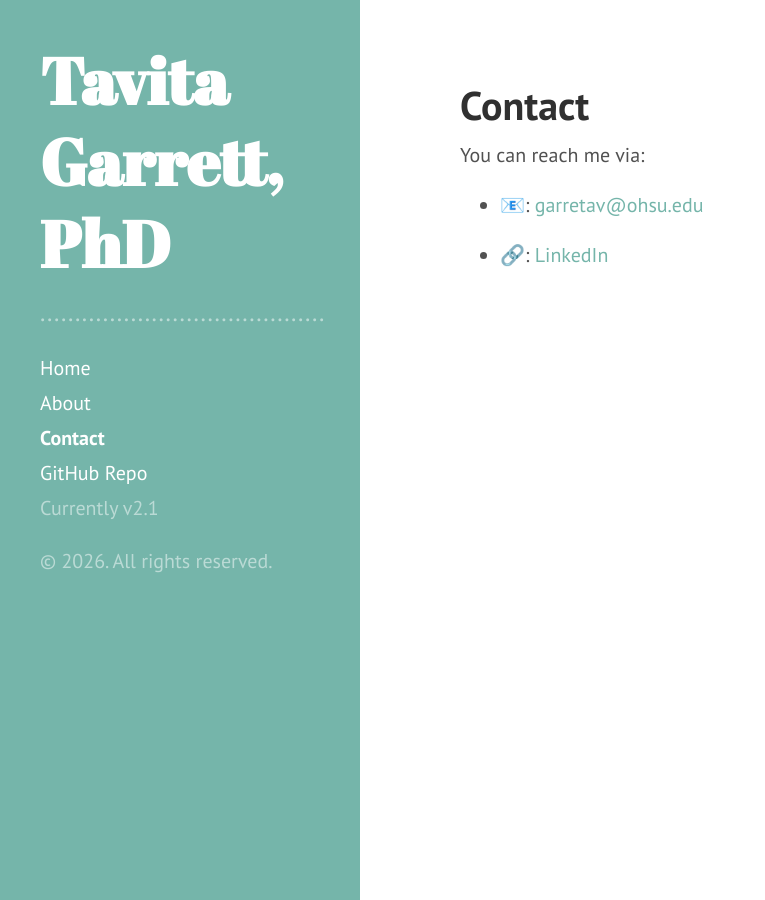
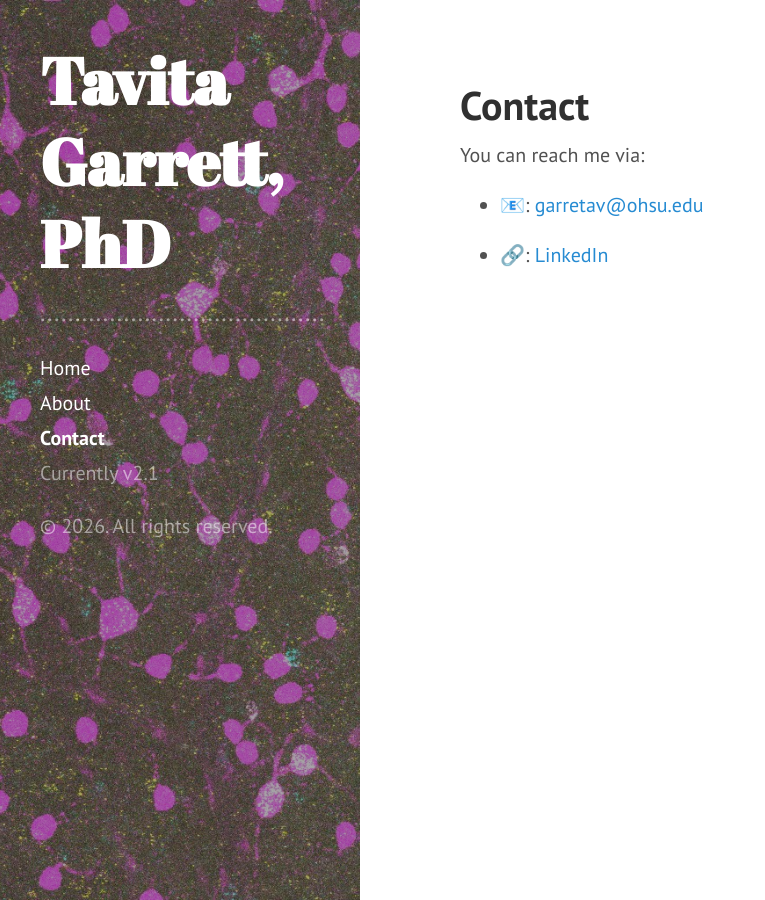
Before and after one commit to tavitag/tavitag.github.io, a Jekyll site: the page built from contact.md, in a window 1280 px wide. Shown: the whole page, without its empty margins (0-765 px from the left). Built offline with Jekyll 4.4.1, drawn with Linux system fonts in a browser that asks for light colours.

Commit message:
sidebar background

```diff
--- a/_includes/sidebar.html
+++ b/_includes/sidebar.html
@@ -27,7 +27,7 @@
       {% endfor %}
 
 
-      <a class="sidebar-nav-item" href="{{ site.github.repo }}">GitHub Repo</a>
+
       <span class="sidebar-nav-item">Currently v{{ site.version }}</span>
     </nav>
 
--- a/_layouts/default.html
+++ b/_layouts/default.html
@@ -3,7 +3,7 @@
 
   {% include head.html %}
 
-  <body class="theme-base-0c">
+  <body class="theme-base-bg">
 
     {% include sidebar.html %}
 
--- a/public/css/hyde.css
+++ b/public/css/hyde.css
@@ -248,3 +248,13 @@ a.sidebar-nav-item:focus {
 .theme-base-0f .related-posts li a:hover {
   color: #8f5536;
 }
+/* Image Background */
+.theme-base-bg .sidebar {
+  background-color: #202020; /* fallback while the image loads */
+  background-image:
+    linear-gradient(rgba(0, 0, 0, 0.35), rgba(0, 0, 0, 0.35)),
+    url("../sidebar-FISH.jpg");
+  background-size: cover;
+  background-position: center;
+  background-repeat: no-repeat;
+}
```
